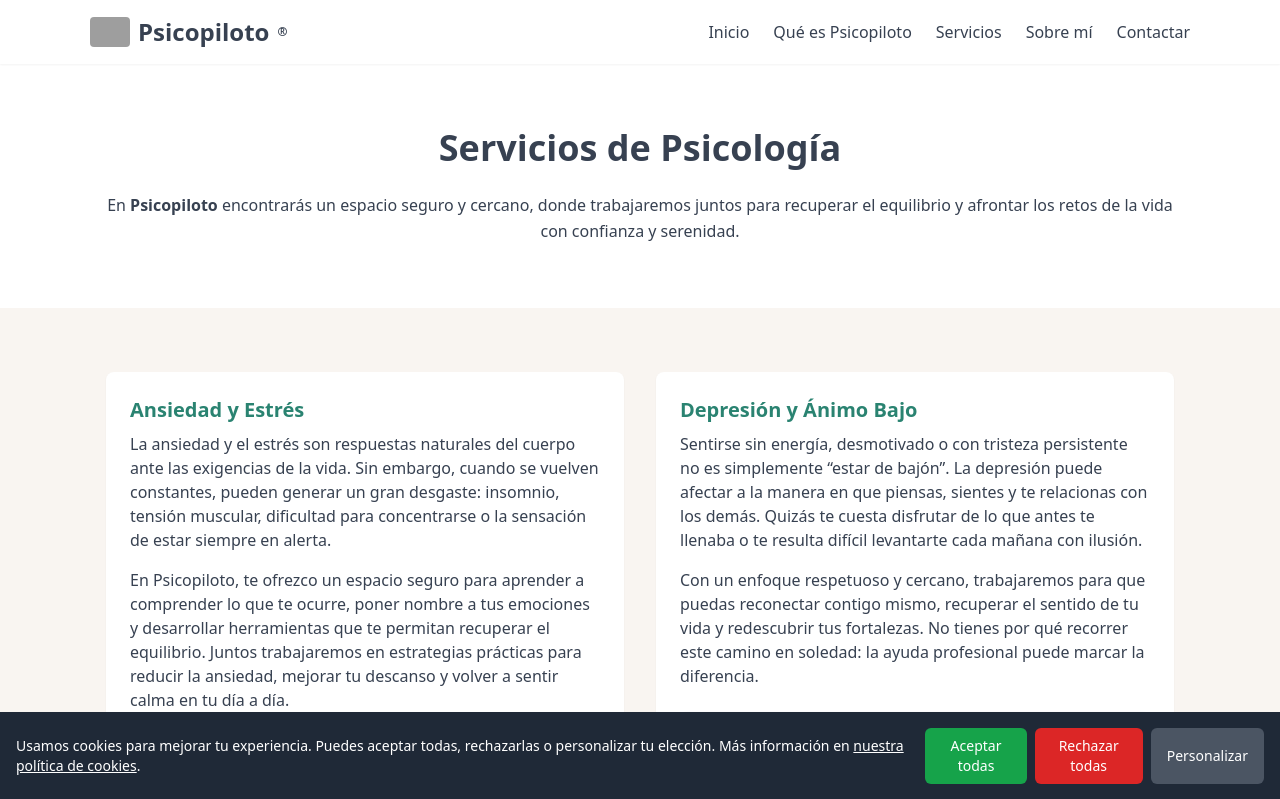
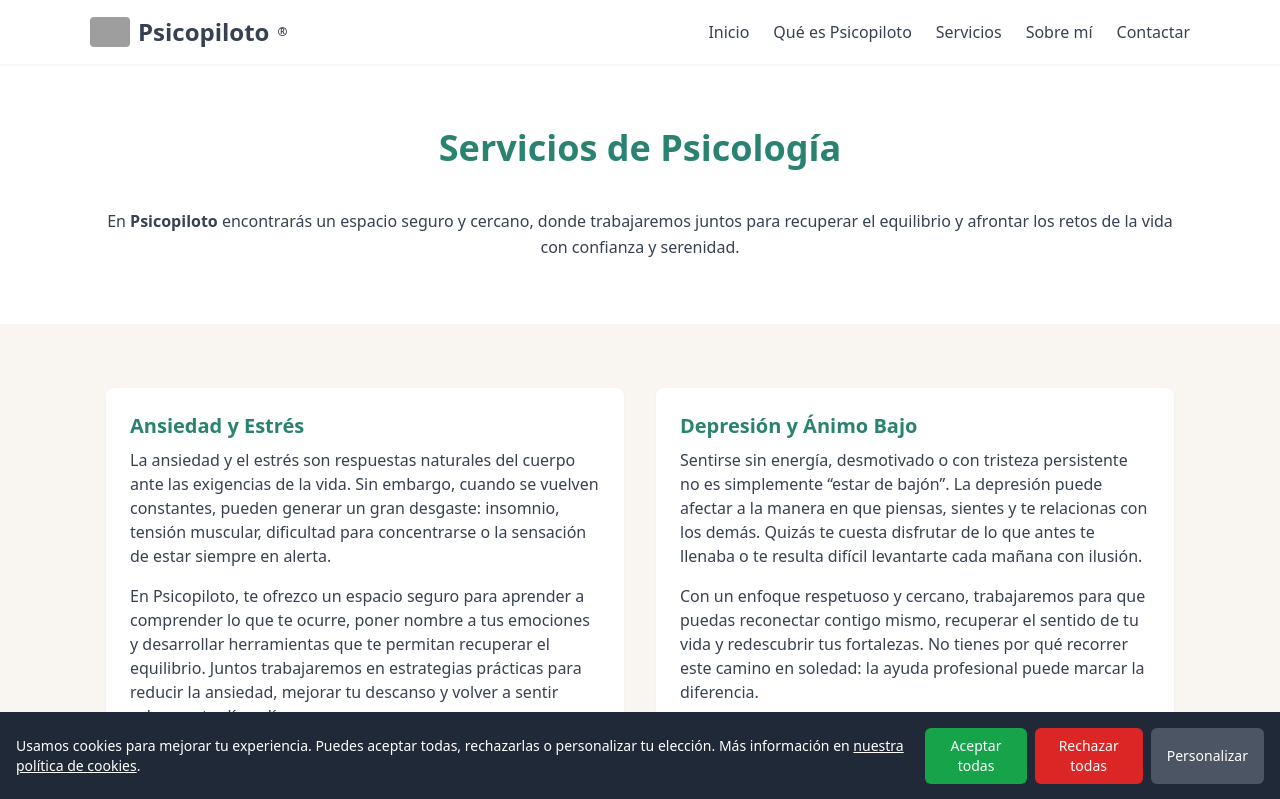
Before and after one commit to psicopiloto/psicopilotopage1, a Next.js app: page /servicios in a window 1280 px wide. Shown: the top 799 px of the page. Built offline with nearby package versions, Linux system fonts and the light colour scheme; grey boxes are pictures that could not be loaded.

Commit message:
Update servicios.js

```diff
--- a/pages/servicios.js
+++ b/pages/servicios.js
@@ -44,7 +44,7 @@ export default function Servicios() {
       {/* HERO */}
 <section className="py-16 bg-white text-center">
   <div className="container mx-auto max-w-4xl">
-            <h1 className="text-4xl font-bold mb-6 text-psicopiloto-blue-700">
+    <h1 className="text-4xl font-bold mb-10 text-center text-psicopiloto-green-600">
       Servicios de Psicología
     </h1>
     <p className="text-psicopiloto-gray-600 leading-relaxed">
```
Lines whose indentation alone changed are shown as unchanged.
